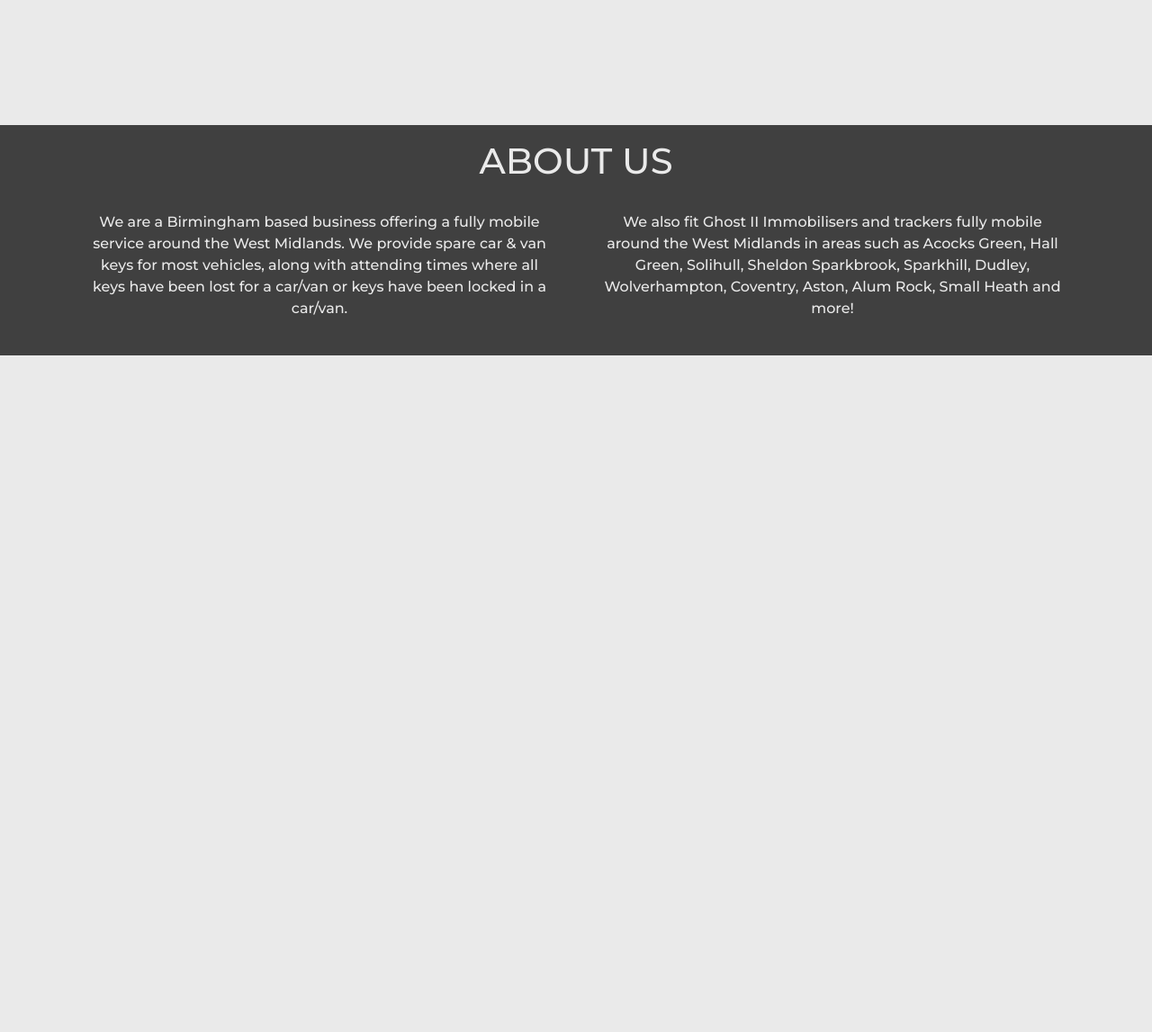
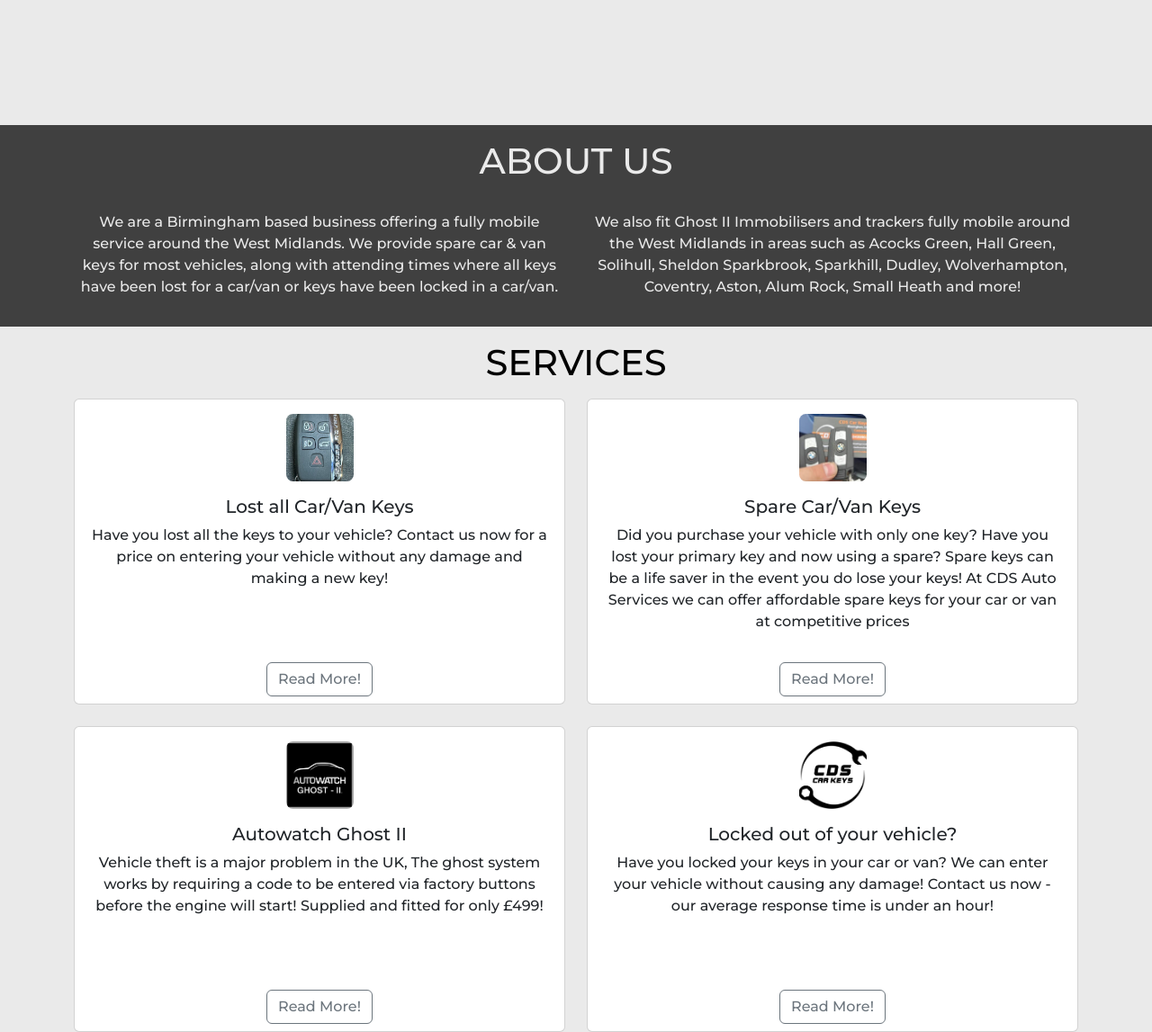
Before and after one commit to danieljcave/p5-cds-car-keys, a Django app: template home/templates/home/index.html in a window 1280 px wide. Shown: the part 902-2049 px from the top of the page at 90% size. Before the commit the page ends 1297 px from the top, so only its background shows below. Run offline with Django 5.2, Linux system fonts and the light colour scheme; the template is opened without the code that fills it, so the values that code supplies are empty; some libraries are stand-ins or nearby versions.

Commit message:
Add Services section to home page and styling

```diff
--- a/home/templates/home/index.html
+++ b/home/templates/home/index.html
@@ -26,17 +26,20 @@
 <div class="container-fluid about-section">
     <div class="container">
         <div class="row">
-            <div class="my-auto text-center mt-3">
-                <h2 class="display-6 feature-header text-uppercase section-header">About Us</h2>
+            <div class="my-auto text-center">
+                <h2 class="display-6 feature-header text-uppercase section-header m-3">About Us</h2>
                 <div class="row">
-                    <div class="col-12 col-md-6 p-4">
+                    <div class="col-12 col-md-6 p-3">
                         <p class="about-text">We are a Birmingham based business offering a fully mobile service around
-                            the West Midlands. We provide spare car & van keys for most vehicles, along with attending times
+                            the West Midlands. We provide spare car & van keys for most vehicles, along with attending
+                            times
                             where all keys have been lost for a car/van or keys have been locked in a car/van.</p>
                     </div>
-                    <div class="col-12 col-md-6 p-4">
-                        <p class="about-text">We also fit Ghost II Immobilisers and trackers fully mobile around the West
-                            Midlands in areas such as Acocks Green, Hall Green, Solihull, Sheldon Sparkbrook, Sparkhill, Dudley,
+                    <div class="col-12 col-md-6 p-3">
+                        <p class="about-text">We also fit Ghost II Immobilisers and trackers fully mobile around the
+                            West
+                            Midlands in areas such as Acocks Green, Hall Green, Solihull, Sheldon Sparkbrook, Sparkhill,
+                            Dudley,
                             Wolverhampton, Coventry, Aston, Alum Rock, Small Heath and more!</p>
                     </div>
                 </div>
@@ -44,5 +47,75 @@
         </div>
     </div>
 </div>
-
+<div class="container-fluid services-section">
+    <div class="container">
+        <div class="row">
+            <div class="my-auto text-center">
+                <h2 class="display-6 services-header text-uppercase m-3">Services</h2>
+                <div class="row row-cols-1 row-cols-md-2 g-4">
+                    <div class="col">
+                        <div class="card">
+                            <div class="card-body">
+                                <img src="{% static 'media/lost-key.jpeg' %}" class="img-fluid services-img"
+                                    alt="Lost all Car/Van Keys Image">
+                                <h5 class="card-title">Lost all Car/Van Keys</h5>
+                                <p class="card-text">Have you lost all the keys to your vehicle? Contact us now for a
+                                    price on entering your vehicle without any damage and making a new key!</p>
+                            </div>
+                            <div class="card-footer text-center">
+                                <a class="btn btn-outline-secondary" href="#" role="button">Read More!</a>
+                            </div>
+                        </div>
+                    </div>
+                    <div class="col">
+                        <div class="card">
+                            <div class="card-body">
+                                <img src="{% static 'media/spare-key.jpeg' %}" class="img-fluid services-img"
+                                    alt="Spare Car/Van Keys Image">
+                                <h5 class="card-title">Spare Car/Van Keys</h5>
+                                <p class="card-text">Did you purchase your vehicle with only one key? Have you lost your
+                                    primary key and now using a spare? Spare keys can be a life saver in the event you
+                                    do lose your keys! At CDS Auto Services we can offer affordable spare keys for your
+                                    car or van at competitive prices</p>
+                            </div>
+                            <div class="card-footer text-center">
+                                <a class="btn btn-outline-secondary" href="#" role="button">Read More!</a>
+                            </div>
+                        </div>
+                    </div>
+                    <div class="col">
+                        <div class="card">
+                            <div class="card-body">
+                                <img src="{% static 'media/autowatch-ghost.png' %}" class="img-fluid services-img"
+                                    alt="Autowatch Ghost II">
+                                <h5 class="card-title">Autowatch Ghost II</h5>
+                                <p class="card-text">Vehicle theft is a major problem in the UK, The ghost system works
+                                    by requiring a code to be entered via factory buttons before the engine will start!
+                                    Supplied and fitted for only £499!</p>
+                            </div>
+                            <div class="card-footer text-center">
+                                <a class="btn btn-outline-secondary" href="#" role="button">Read More!</a>
+                            </div>
+                        </div>
+                    </div>
+                    <div class="col">
+                        <div class="card">
+                            <div class="card-body">
+                                <img src="{% static 'media/cds-logo.png' %}" class="img-fluid services-img"
+                                    alt="CDS Car Keys Logo">
+                                <h5 class="card-title">Locked out of your vehicle?</h5>
+                                <p class="card-text">Have you locked your keys in your car or van? We can enter your
+                                    vehicle without causing any damage! Contact us now - our average response time is
+                                    under an hour!</p>
+                            </div>
+                            <div class="card-footer text-center">
+                                <a class="btn btn-outline-secondary" href="#" role="button">Read More!</a>
+                            </div>
+                        </div>
+                    </div>
+                </div>
+            </div>
+        </div>
+    </div>
+</div>
 {% endblock %}
--- a/static/css/base.css
+++ b/static/css/base.css
@@ -45,8 +45,52 @@ body{
     color: #EAEAEA;
 }
 
+.services-header{
+    color: #000;
+    font-weight: 500;
+}
+
+.services-img{
+    max-inline-size: 100%;
+    object-fit: cover;
+    height: 75px;
+    width: 75px;
+    border-radius: 10%;
+    margin-bottom: 1rem;
+}
+
+.card{
+    height: 310px;
+}
+
+.card-footer{
+    background-color: transparent;
+    border-top: none;
+}
+
+@media (max-width: 1399px){
+    .card{
+        height: 340px;
+    }
+}
+
+@media (max-width: 1199px){
+    .card{
+        height: 350px;
+    }
+}
+
+@media (max-width: 991px){
+    .card{
+        height: 400px;
+    }
+}
+
 @media (max-width: 768px) {
     .header-container{
         padding-top: 300px;
     }
+    .card{
+        height: auto;
+    }
 }
```
Also changed, not shown: static/media/autowatch-ghost.png (added), static/media/lost-key.jpeg (added), static/media/spare-key.jpeg (added).
